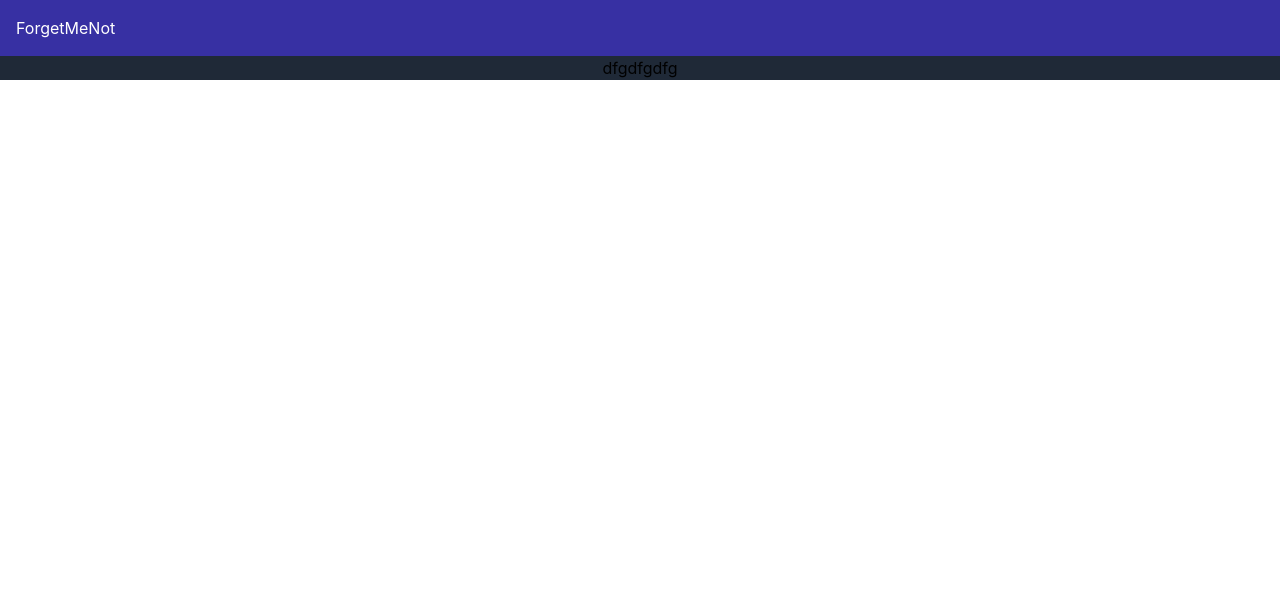
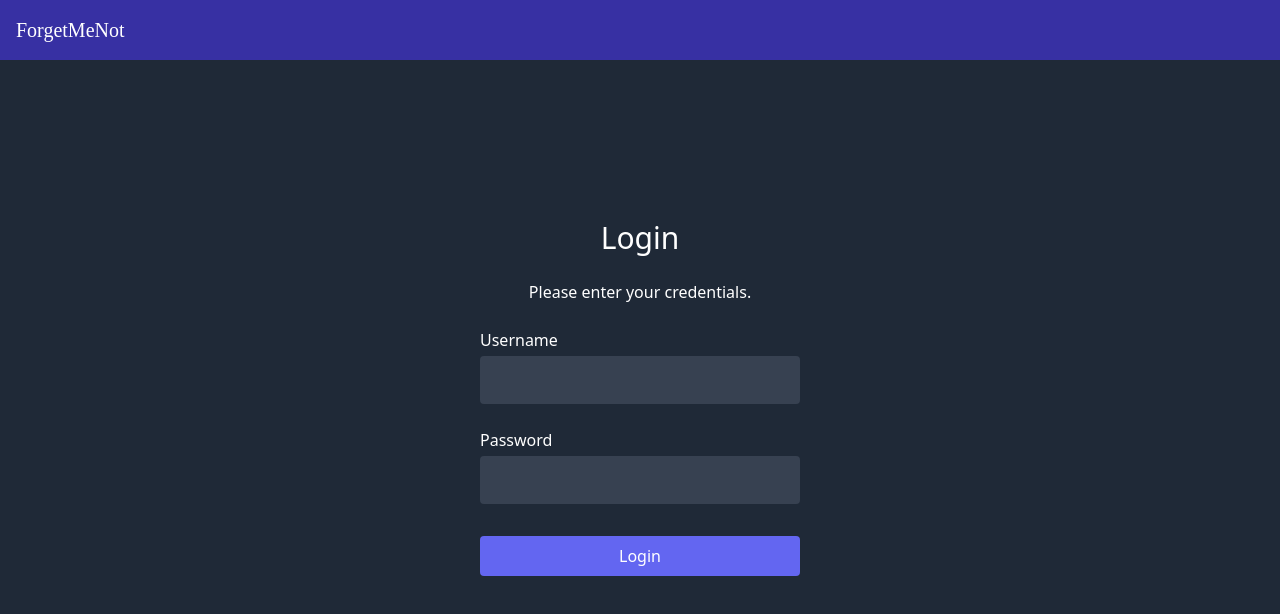
Before and after one commit to stephengladney/forgetmenot, a React (Create React App) app in the folder client/: page / in a window 1280 px wide. Shown: the top 614 px of the page. Built offline with nearby package versions, Linux system fonts and the light colour scheme.

Commit message:
Design login screen

```diff
--- a/client/src/App.tsx
+++ b/client/src/App.tsx
@@ -1,18 +1,23 @@
 import React, { useState } from "react"
-import logo from "./logo.svg"
 import "./App.css"
 import { getCookie } from "./lib/cookies"
+import { Login } from "./components/Login/Login"
+import { Dashboard } from "./components/Dashboard/Dashboard"
 
 function App() {
   const [isLoggedIn, setIsLoggedIn] = useState(false)
   const [token, setToken] = useState(getCookie("fmntoken"))
 
   return (
-    <div className="App bg-gray-800">
-      <div className={"bg-indigo-800 text-white p-4 text-left"}>
+    <div className="App flex flex-col bg-gray-800 h-screen font-sans">
+      <div
+        className={"bg-indigo-800 text-white p-4 text-left text-xl gamefont"}
+      >
         ForgetMeNot
       </div>
-      dfgdfgdfg
+      <div className="flex-grow flex">
+        {isLoggedIn ? <Dashboard /> : <Login />}
+      </div>
     </div>
   )
 }
--- /dev/null
+++ b/client/src/components/Dashboard/Dashboard.tsx
@@ -0,0 +1,5 @@
+import React, { useState } from "react"
+
+export function Dashboard({}) {
+  return <div>sdfsdf</div>
+}
--- /dev/null
+++ b/client/src/components/Login/Login.tsx
@@ -0,0 +1,32 @@
+import React, { useState } from "react"
+
+export function Login({}) {
+  return (
+    <div className="flex-grow flex flex-col justify-center items-center">
+      <div className="-mt-16 w-96 text-white p-8 object-center">
+        <span className="text-3xl block mb-6">Login</span>
+        <span className="block mb-6">Please enter your credentials.</span>
+        <div className="flex flex-col items-start">
+          <label htmlFor="username" className="text-opacity-100">
+            Username
+          </label>
+          <input
+            className="w-full bg-gray-700 p-3 mt-1 rounded"
+            name="username"
+          ></input>
+        </div>
+        <div className="mt-6 flex flex-col items-start">
+          <label htmlFor="password">Password</label>
+          <input
+            className="w-full bg-gray-700 p-3 mt-1 rounded"
+            name="password"
+            type="password"
+          ></input>
+        </div>
+        <button className="mt-8 rounded py-2 w-full bg-indigo-500">
+          Login
+        </button>
+      </div>
+    </div>
+  )
+}
--- a/client/src/index.css
+++ b/client/src/index.css
@@ -1,6 +1,8 @@
 @tailwind base;
 @tailwind components;
 @tailwind utilities;
+
+@import url("https://fonts.googleapis.com/css2?family=Orbitron&display=swap");
 
 body {
   margin: 0;
@@ -15,3 +17,7 @@ code {
   font-family: source-code-pro, Menlo, Monaco, Consolas, "Courier New",
     monospace;
 }
+
+.gamefont {
+  font-family: "Orbitron";
+}
```
